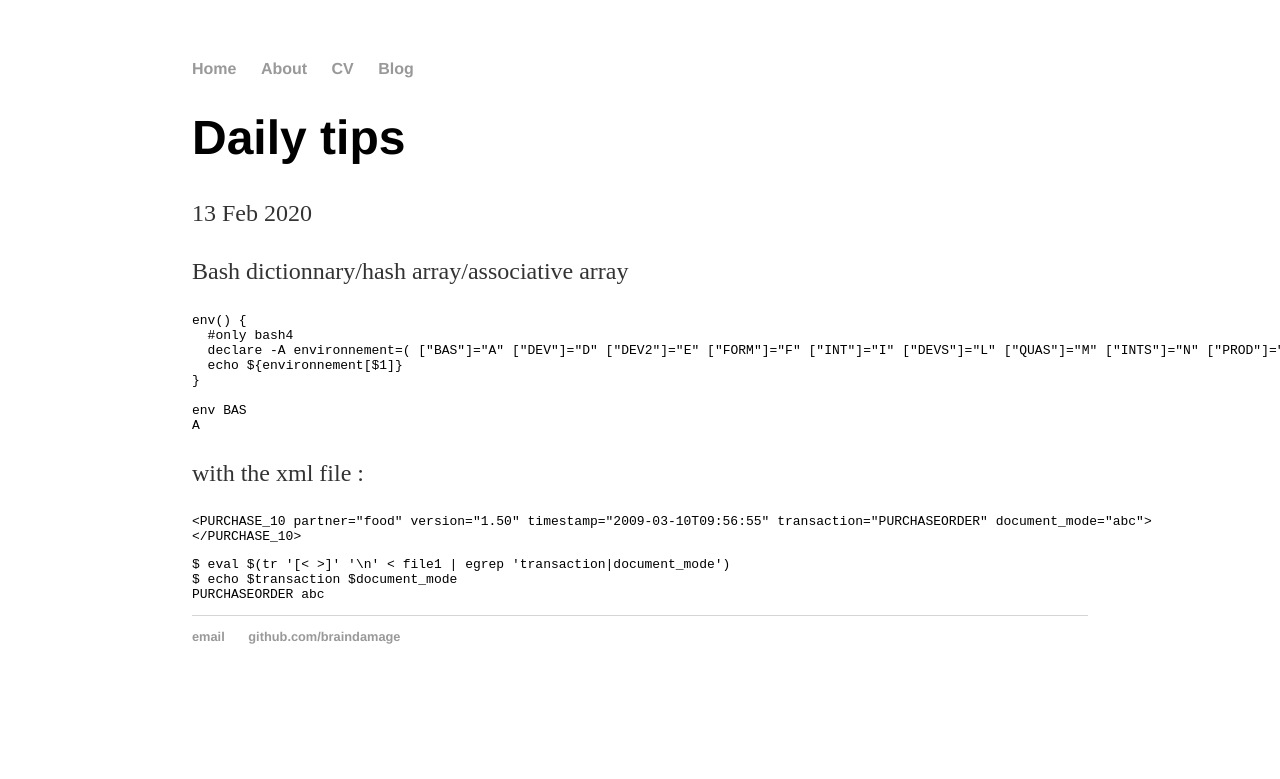
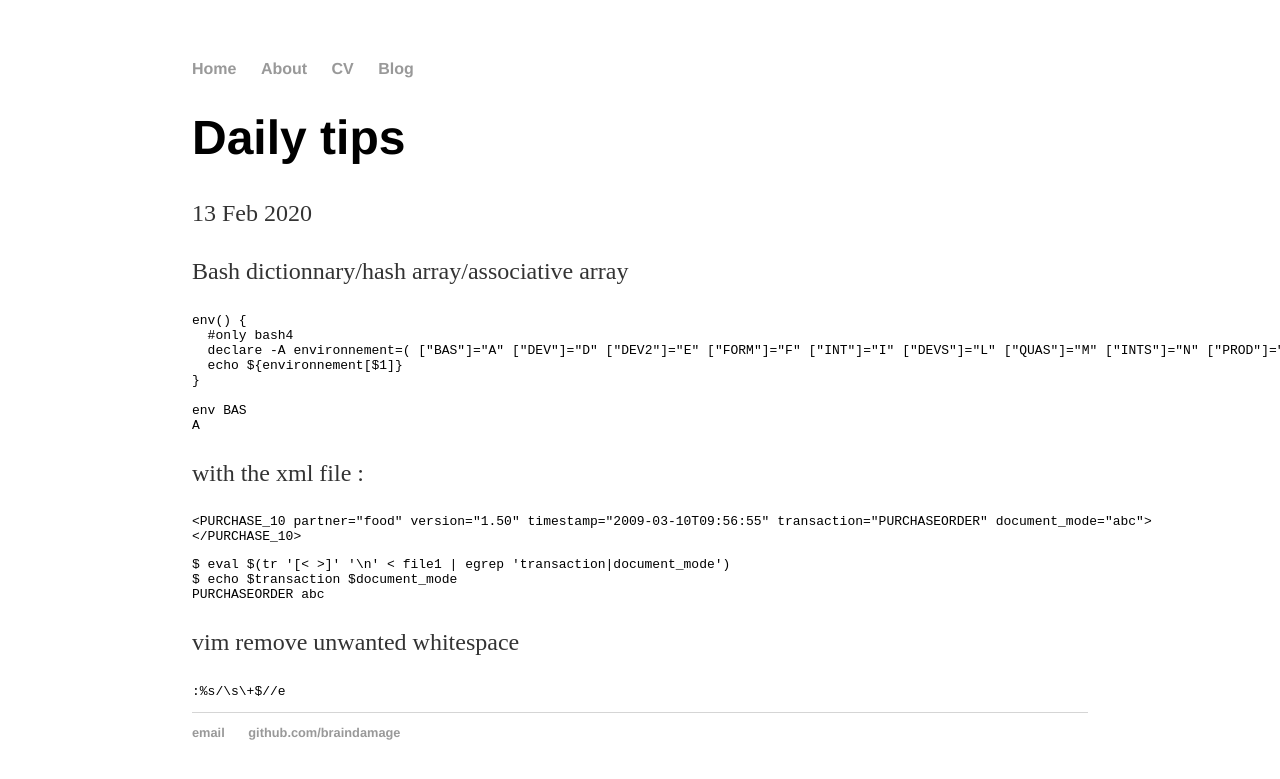
Before and after one commit to pdgaaa/pdgaaa.github.io, a Jekyll site: the page built from _posts/2020-02-28-tips.md, in a window 1280 px wide. Shown: the top 779 px of the page. Built offline with Jekyll 4.4.1, drawn with Linux system fonts in a browser that asks for light colours.

Commit message:
Update 2020-02-28-tips.md

`````diff
--- a/_posts/2020-02-28-tips.md
+++ b/_posts/2020-02-28-tips.md
@@ -28,3 +28,9 @@ $ eval $(tr '[< >]' '\n' < file1 | egrep 'transaction|document_mode')
 $ echo $transaction $document_mode
 PURCHASEORDER abc
 ````
+
+vim remove unwanted whitespace
+
+```
+:%s/\s\+$//e
+```
`````
